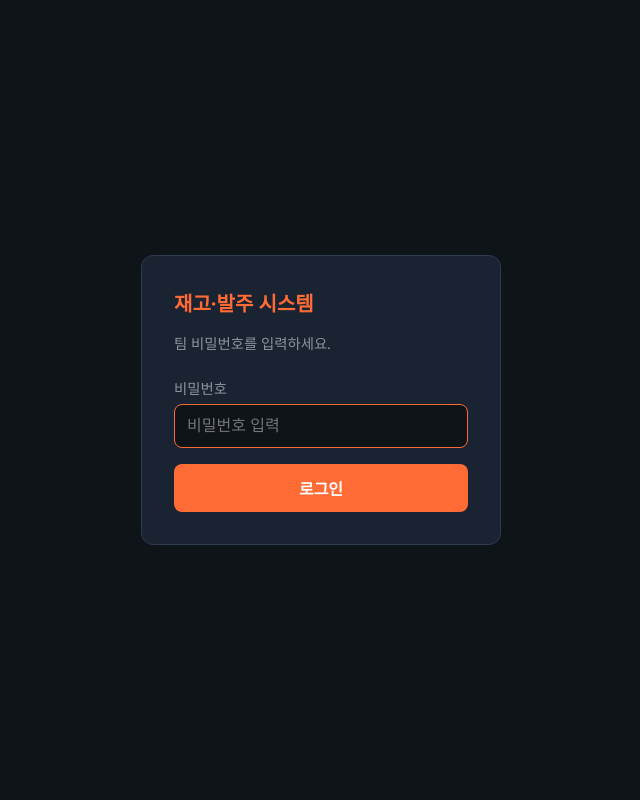
After one commit to syp1130/20260312_-, a Flask app: template templates/login.html in a window 1280 px wide. The commit adds this page. Shown: the whole page, without its empty margins (319-959 px from the left). Run offline with Flask 3, Linux system fonts and the light colour scheme; the template is opened without the code that fills it, so the values that code supplies are empty.

Commit message:
Vercel 배포: 팀 비밀번호 로그인 추가, 불필요 파일 제거, vercel.json 추가
Made-with: Cursor

```diff
--- a/app.py
+++ b/app.py
@@ -9,10 +9,10 @@ except ImportError:
     pass
 import os
 import json
-from flask import Flask, request, render_template, jsonify
+from flask import Flask, request, render_template, jsonify, redirect, url_for, session
 from werkzeug.utils import secure_filename
 
-from config import DEFAULT_EXCEL_PATH, SENDER_EMAIL
+from config import DEFAULT_EXCEL_PATH, SENDER_EMAIL, TEAM_PASSWORD, SESSION_SECRET
 from inventory import (
     load_inventory,
     load_email_template,
@@ -24,9 +24,12 @@ from inventory import (
 from email_sender import send_order_email
 
 app = Flask(__name__)
+app.secret_key = SESSION_SECRET
 app.config["MAX_CONTENT_LENGTH"] = 16 * 1024 * 1024  # 16MB
-UPLOAD_FOLDER = Path(__file__).resolve().parent / "uploads"
-UPLOAD_FOLDER.mkdir(exist_ok=True)
+# Vercel 등 서버리스에서는 /tmp 사용 (영구 저장 안 됨)
+_base = Path(__file__).resolve().parent
+UPLOAD_FOLDER = Path("/tmp/inventory_uploads") if os.environ.get("VERCEL") else (_base / "uploads")
+UPLOAD_FOLDER.mkdir(parents=True, exist_ok=True)
 app.config["UPLOAD_FOLDER"] = str(UPLOAD_FOLDER)
 ALLOWED_EXTENSIONS = {"xlsx", "xls"}
 
@@ -37,11 +40,44 @@ def allowed_file(filename):
 
 def get_excel_path():
     """사용할 엑셀 파일 경로 (업로드 파일 우선, 없으면 기본)."""
-    # 세션/쿠키 대신 간단히 최근 업로드 파일 사용 가능하도록
-    default = Path(__file__).resolve().parent / DEFAULT_EXCEL_PATH
+    default = _base / DEFAULT_EXCEL_PATH
     if default.exists():
         return str(default)
     return None
+
+
+@app.before_request
+def require_auth():
+    """TEAM_PASSWORD가 설정된 경우 로그인 필수."""
+    if not TEAM_PASSWORD:
+        return None
+    if request.path == url_for("login"):
+        return None
+    if session.get("authenticated"):
+        return None
+    if request.path.startswith("/api/"):
+        return jsonify({"error": "로그인이 필요합니다."}), 401
+    return redirect(url_for("login"))
+
+
+@app.route("/login", methods=["GET", "POST"])
+def login():
+    """팀 비밀번호 로그인."""
+    if not TEAM_PASSWORD:
+        return redirect(url_for("index"))
+    if request.method == "POST":
+        password = (request.form.get("password") or "").strip()
+        if password == TEAM_PASSWORD:
+            session["authenticated"] = True
+            return redirect(request.args.get("next") or url_for("index"))
+        return render_template("login.html", error="비밀번호가 올바르지 않습니다.")
+    return render_template("login.html", error=None)
+
+
+@app.route("/logout", methods=["POST"])
+def logout():
+    session.pop("authenticated", None)
+    return redirect(url_for("login"))
 
 
 def _serialize(v):
--- a/templates/index.html
+++ b/templates/index.html
@@ -129,6 +129,9 @@
   <div class="container">
     <h1>도미노피자 재고·발주 자동화</h1>
     <p class="sub">웹에서 현재재고를 입력하거나, 엑셀 파일을 업로드해 재고를 분석하고 발주 메일을 보냅니다. (발송 계정: {{ sender_email }})</p>
+    <form method="post" action="{{ url_for('logout') }}" style="margin-bottom:16px;">
+      <button type="submit" class="secondary">로그아웃</button>
+    </form>
 
     <div class="card">
       <h2>1. 데이터 입력</h2>
@@ -183,6 +186,7 @@
       errEl.textContent = '';
       try {
         const r = await fetch('/api/master-inventory');
+        if (r.status === 401) { window.location.href = '/login'; return; }
         const data = await r.json();
         if (!r.ok) {
           errEl.textContent = data.error || '불러오기 실패';
@@ -249,6 +253,7 @@
         var opts = { method: 'POST', body: body };
         if (contentType) opts.headers = { 'Content-Type': contentType };
         const r = await fetch('/api/analyze', opts);
+        if (r.status === 401) { window.location.href = '/login'; return; }
         const data = await r.json();
         if (!r.ok) {
           errEl.textContent = data.error || '분석 실패';
@@ -309,6 +314,7 @@
           headers: { 'Content-Type': 'application/json' },
           body: JSON.stringify(payload)
         });
+        if (r.status === 401) { window.location.href = '/login'; return; }
         const data = await r.json();
         if (!r.ok) {
           resultEl.textContent = data.error || '발송 실패';
--- /dev/null
+++ b/templates/login.html
@@ -0,0 +1,80 @@
+<!DOCTYPE html>
+<html lang="ko">
+<head>
+  <meta charset="UTF-8">
+  <meta name="viewport" content="width=device-width, initial-scale=1.0">
+  <title>로그인 - 재고·발주 시스템</title>
+  <style>
+    :root {
+      --bg: #0f1419;
+      --card: #1a2332;
+      --border: #2d3a4f;
+      --text: #e6edf3;
+      --muted: #8b949e;
+      --accent: #ff6b35;
+      --error: #f85149;
+    }
+    * { box-sizing: border-box; }
+    body {
+      font-family: 'Segoe UI', 'Malgun Gothic', sans-serif;
+      background: var(--bg);
+      color: var(--text);
+      margin: 0;
+      min-height: 100vh;
+      display: flex;
+      align-items: center;
+      justify-content: center;
+      padding: 24px;
+    }
+    .card {
+      background: var(--card);
+      border: 1px solid var(--border);
+      border-radius: 12px;
+      padding: 32px;
+      width: 100%;
+      max-width: 360px;
+    }
+    h1 { font-size: 1.25rem; margin: 0 0 8px 0; color: var(--accent); }
+    .sub { color: var(--muted); font-size: 0.9rem; margin-bottom: 24px; }
+    label { display: block; margin-bottom: 6px; color: var(--muted); font-size: 0.9rem; }
+    input[type="password"] {
+      width: 100%;
+      padding: 12px;
+      border: 1px solid var(--border);
+      border-radius: 8px;
+      background: var(--bg);
+      color: var(--text);
+      font-size: 1rem;
+      margin-bottom: 16px;
+    }
+    input[type="password"]:focus { outline: none; border-color: var(--accent); }
+    button {
+      width: 100%;
+      padding: 12px;
+      background: var(--accent);
+      color: #fff;
+      border: none;
+      border-radius: 8px;
+      font-weight: 600;
+      font-size: 1rem;
+      cursor: pointer;
+    }
+    button:hover { filter: brightness(1.1); }
+    .error { color: var(--error); font-size: 0.9rem; margin-bottom: 12px; }
+  </style>
+</head>
+<body>
+  <div class="card">
+    <h1>재고·발주 시스템</h1>
+    <p class="sub">팀 비밀번호를 입력하세요.</p>
+    {% if error %}
+    <p class="error">{{ error }}</p>
+    {% endif %}
+    <form method="post" action="{{ url_for('login') }}">
+      <label for="password">비밀번호</label>
+      <input type="password" id="password" name="password" required autofocus placeholder="비밀번호 입력">
+      <button type="submit">로그인</button>
+    </form>
+  </div>
+</body>
+</html>
```
Also changed, not shown: config.py (+7 -0 lines), update_excel_emails.py (deleted, +0 -170 lines), README.md, vercel.json (added), 3 other files.
